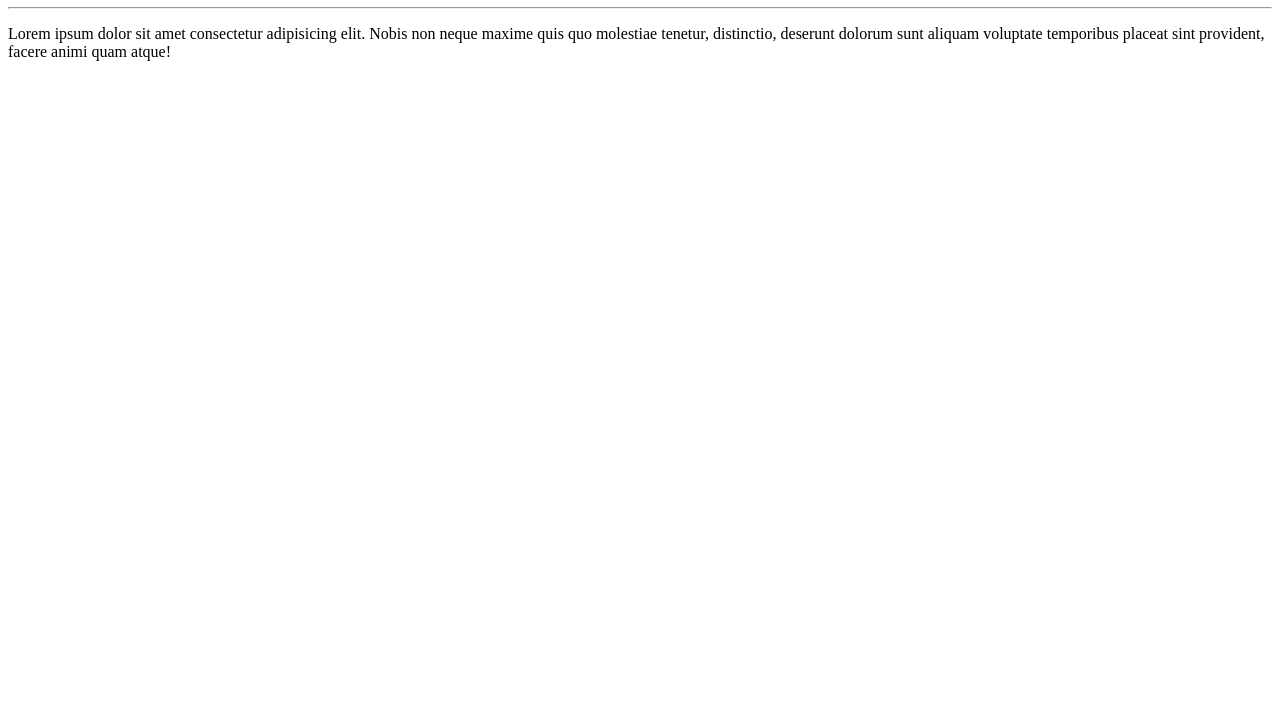
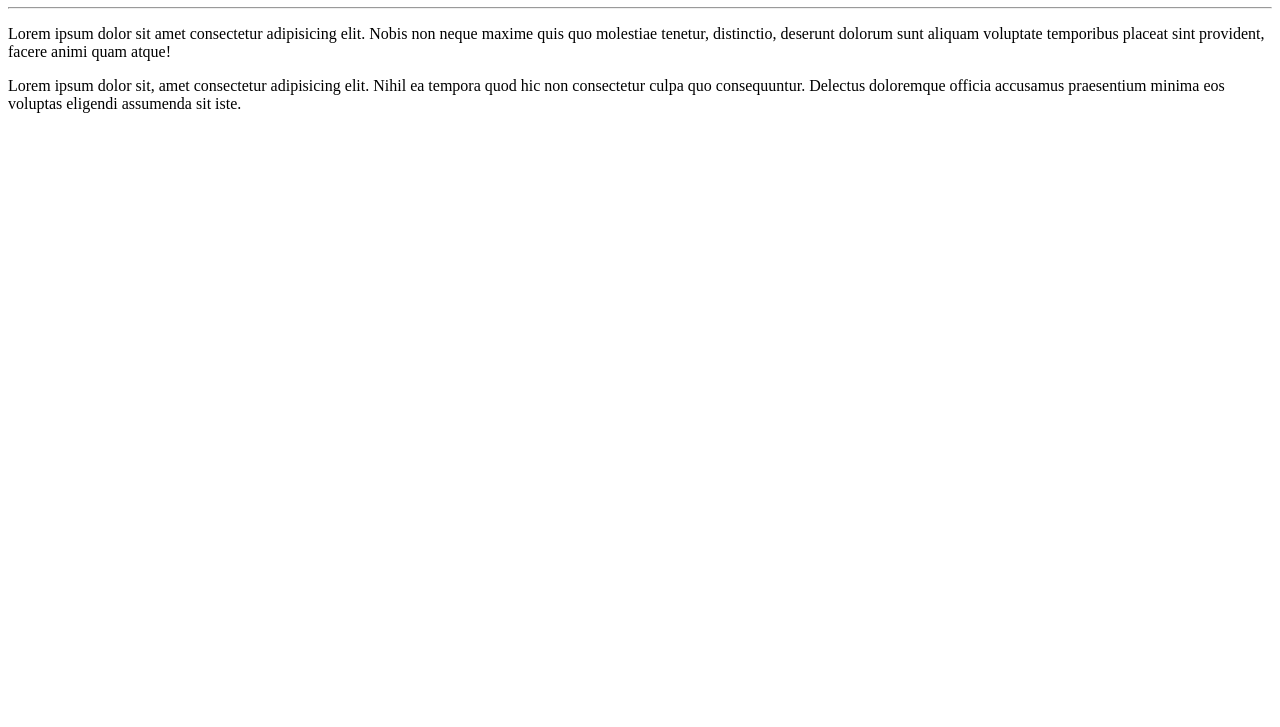
Before and after one commit to marcomaia29/Ola-Mundo, a plain HTML site: page site-exemplo/index.html in a window 1280 px wide. Shown: the part 73-800 px from the top of the page. Drawn offline with Linux system fonts and the light colour scheme.

Commit message:
Adicionei outro parágrafo
Teste de fazer commite com tecla de atalho.

```diff
--- a/site-exemplo/index.html
+++ b/site-exemplo/index.html
@@ -10,5 +10,6 @@
     <h1>Olá, Mundo!</h1>
     <hr>
     <p>Lorem ipsum dolor sit amet consectetur adipisicing elit. Nobis non neque maxime quis quo molestiae tenetur, distinctio, deserunt dolorum sunt aliquam voluptate temporibus placeat sint provident, facere animi quam atque!</p>
+    <p>Lorem ipsum dolor sit, amet consectetur adipisicing elit. Nihil ea tempora quod hic non consectetur culpa quo consequuntur. Delectus doloremque officia accusamus praesentium minima eos voluptas eligendi assumenda sit iste.</p>
 </body>
 </html>
```
